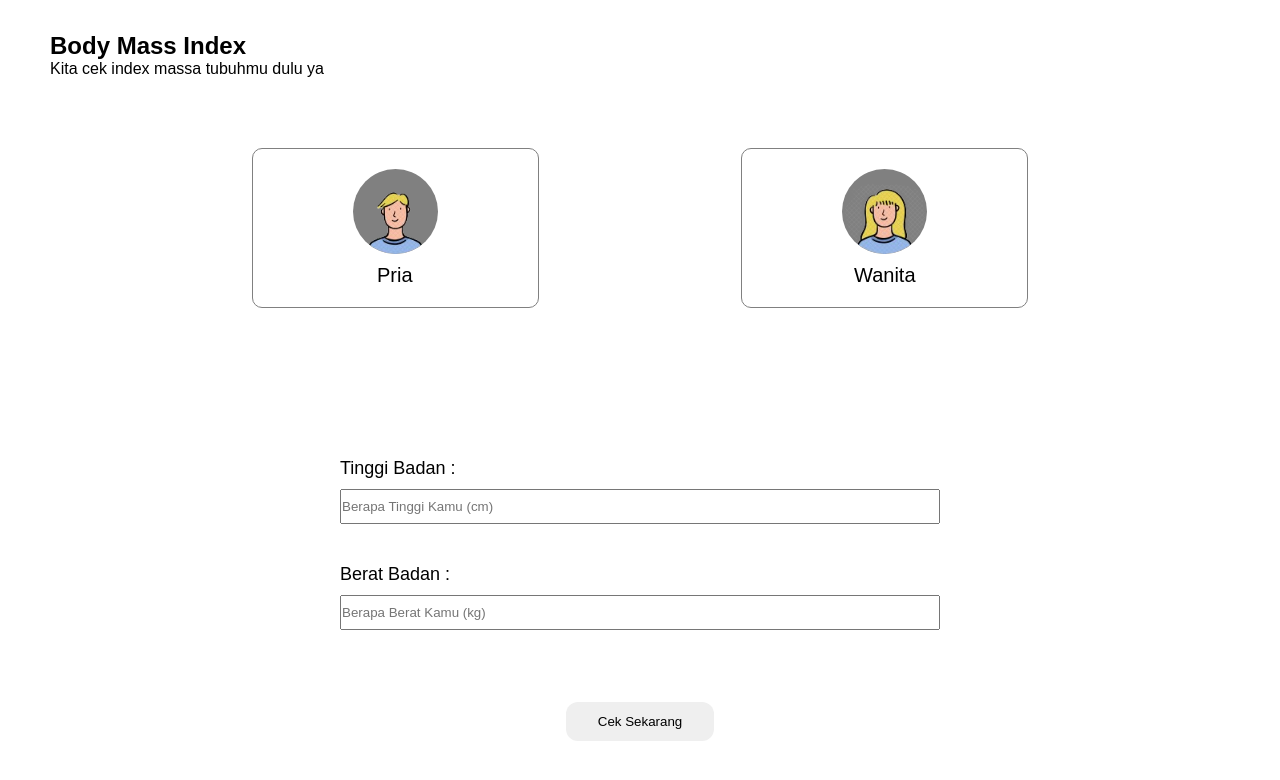
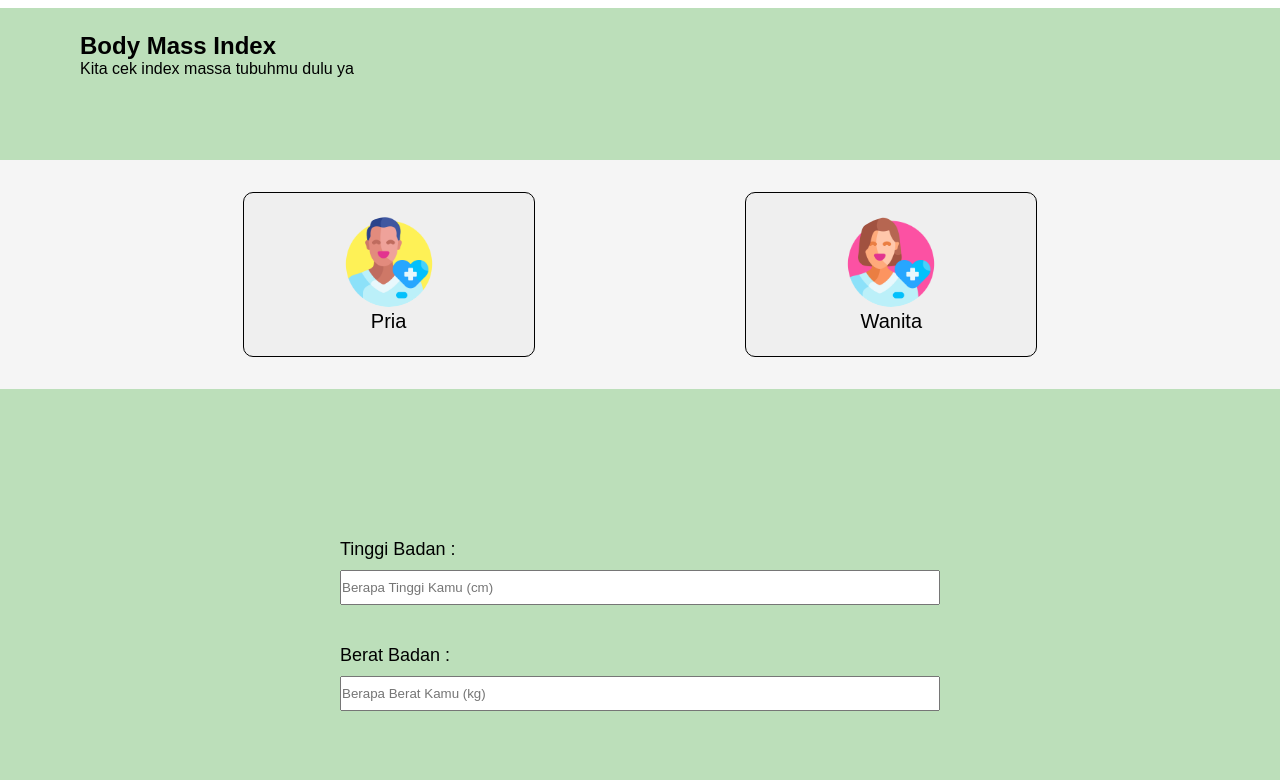
Before and after one commit to primamahardika06/Fito.io, a plain HTML site: page bmi.html in a window 1280 px wide. Shown: the part 80-860 px from the top of the page. Drawn offline with nearby package versions, Linux system fonts and the light colour scheme.

Commit message:
button warna

```diff
--- a/bmi.html
+++ b/bmi.html
@@ -1,18 +1,19 @@
 <!DOCTYPE html>
 <html lang="en">
-
   <head>
-  <meta charset="UTF-8">
-  <meta name="viewport" content="width=device-width, initial-scale=1.0">
-  <link rel="stylesheet" href="style.css">
-  <link rel="preconnect" href="https://fonts.googleapis.com">
-  <link href='https://unpkg.com/boxicons@2.1.4/css/boxicons.min.css' rel='stylesheet'>
+    <meta charset="UTF-8" />
+    <meta name="viewport" content="width=device-width, initial-scale=1.0" />
+    <link rel="stylesheet" href="style.css" />
+    <link rel="preconnect" href="https://fonts.googleapis.com" />
+    <link
+      href="https://unpkg.com/boxicons@2.1.4/css/boxicons.min.css"
+      rel="stylesheet"
+    />
     <script src="script.js"></script>
     <title>BMI Test</title>
   </head>
 
   <body>
-
     <!-- Nav Start -->
     <nav>
       <div class="title">
@@ -37,27 +38,27 @@
 
     <!-- bmi main start -->
 
-  <section  class="bmi_main">
+    <section class="bmi_main">
       <div class="bmi_title">
         <h1>Body Mass Index</h1>
         <p>Kita cek index massa tubuhmu dulu ya</p>
       </div>
 
       <div class="bmi_gender">
-      <div class="gender_pria">
+        <div class="gender_pria" id="genderPria">
           <div class="img_pria">
-          <img src="assets/pria.png" alt="" />
-        </div>
-        <div class="title_pria">
+            <button>
+              <img src="assets/man.png" alt="Pria" />
               <p>Pria</p>
+            </button>
           </div>
         </div>
         <div class="gender_wanita">
           <div class="img_wanita">
-          <img src="assets/wanita.png" alt="" />
-        </div>
-        <div class="title_wanita">
+            <button>
+              <img src="assets/women.png" alt="" />
               <p>Wanita</p>
+            </button>
           </div>
         </div>
       </div>
@@ -65,11 +66,19 @@
       <form id="bmiHasil" class="bmi_input" id="bmiForm">
         <div class="bmi_tinggi" id="height">
           <p>Tinggi Badan :</p>
-        <input id="heightInput" type="number" placeholder="Berapa Tinggi Kamu (cm)" />
+          <input
+            id="heightInput"
+            type="number"
+            placeholder="Berapa Tinggi Kamu (cm)"
+          />
         </div>
-      <div class="bmi_berat" id="weightt" >
+        <div class="bmi_berat" id="weightt">
           <p>Berat Badan :</p>
-        <input id="weightInput" type="number" placeholder="Berapa Berat Kamu (kg)"  />
+          <input
+            id="weightInput"
+            type="number"
+            placeholder="Berapa Berat Kamu (kg)"
+          />
         </div>
 
         <div class="button_bmi">
@@ -78,7 +87,6 @@
           </a>
         </div>
       </form>
-
 
       <div class="bmi_hasil hidden">
         <div class="detail_hasil">
@@ -89,19 +97,19 @@
         </div>
 
         <div class="bmi_scale">
-        <div style="--color:var(--kurus)">
+          <div style="--color: var(--kurus)">
             <h4>Kurus</h4>
             <p>&lt; 18,5</p>
           </div>
-        <div style="--color:var(--normal)">
+          <div style="--color: var(--normal)">
             <h4>Normal</h4>
             <p>18,5-24,9</p>
           </div>
-        <div style="--color:var(--gemuk)">
+          <div style="--color: var(--gemuk)">
             <h4>Gemuk</h4>
             <p>25-30</p>
           </div>
-        <div style="--color:var(--obesitas)">
+          <div style="--color: var(--obesitas)">
             <h4>Obesitas</h4>
             <p>> 30</p>
           </div>
@@ -112,9 +120,8 @@
     <!-- bmi main end -->
 
     <footer>
-
       <div class="logo_footer">
-       <img src="assets/logo_fito.png" width="100px" height="80px">
+        <img src="assets/logo_fito.png" width="100px" height="80px" />
       </div>
 
       <div class="nav_footer">
@@ -126,18 +133,16 @@
       </div>
 
       <div class="sosmed">
-        <i class='bx bxl-whatsapp'></i>
-        <i class='bx bxl-instagram' ></i>
-        <i class='bx bxl-tiktok' ></i>
-        <i class='bx bx-envelope' ></i>
-        <i class='bx bxl-twitter'></i>
+        <i class="bx bxl-whatsapp"></i>
+        <i class="bx bxl-instagram"></i>
+        <i class="bx bxl-tiktok"></i>
+        <i class="bx bx-envelope"></i>
+        <i class="bx bxl-twitter"></i>
       </div>
 
       <div class="Copyright">
-        <p style="font-weight: bold;">Copyright &copy; 2024 | FiTo</p>
+        <p style="font-weight: bold">Copyright &copy; 2024 | FiTo</p>
       </div>
-
     </footer>
   </body>
-
 </html>
--- a/style.css
+++ b/style.css
@@ -25,7 +25,7 @@ nav {
   display: flex;
   flex-direction: row;
   justify-content: space-between;
-  padding: 24px 32px;
+  padding: 24px 80px;
   width: 100%;
   z-index: 999;
   background-color: white;
@@ -85,7 +85,7 @@ nav a {
 
 .Navbar a:hover {
   color: var(--color-green);
-  border-bottom: 1px solid var(--color-green);
+  border-bottom: 1px solid black solid var(--color-green);
 }
 
 /* Nav End */
@@ -168,7 +168,6 @@ section.second_section .card {
   box-shadow: 2px 0px 12px 0px rgb(132, 131, 131);
   border-radius: 12px;
   padding-bottom: 35vh;
-
 }
 
 section.second_section .card img {
@@ -249,7 +248,7 @@ section.artikel_section {
 .artikel .kiri_artikel img {
   width: 800px;
   height: 500px;
-  border-radius:12px;
+  border-radius: 12px;
 }
 
 .artikel .detail_artikel {
@@ -270,7 +269,7 @@ section.artikel_section {
 .artikel .kanan_artikel img {
   width: 150px;
   height: 100px;
-  border-radius:12px;
+  border-radius: 12px;
 }
 
 .artikel .kanan_artikel .detail_img a {
@@ -330,37 +329,37 @@ section.artikel_section {
   padding: 12px 16px;
 }
 
-.card_artikel{
+.card_artikel {
   background-color: whitesmoke;
   box-shadow: 2px 0px 12px 0px rgb(132, 131, 131);
   padding-bottom: 8px;
   width: 300px;
   border-radius: 12px;
-  transition: .5s;
+  transition: 0.5s;
 }
 
-.card_artikel:hover{
+.card_artikel:hover {
   transform: scale(0.9);
 }
 
-.card_artikel a{
- text-decoration: none;
+.card_artikel a {
+  text-decoration: none;
 }
 
-.card_artikel .detail_teks2{
+.card_artikel .detail_teks2 {
   color: black;
   display: flex;
   flex-direction: column;
-  gap:8px;
+  gap: 8px;
 }
 
-.card_artikel .detail_teks2 .detail_sumber2{
+.card_artikel .detail_teks2 .detail_sumber2 {
   display: flex;
   flex-direction: row;
   gap: 20px;
 }
 
-.detail_sumber2 .sumber{
+.detail_sumber2 .sumber {
   padding: 0px 8px;
   border-radius: 4px;
   background-color: var(--color-green);
@@ -371,7 +370,7 @@ section.artikel_section {
   color: grey;
 }
 
-.selengkapnya{
+.selengkapnya {
   display: grid;
   display: none;
   grid-template-columns: repeat(auto-fit, minmax(280px, 1fr));
@@ -385,20 +384,20 @@ section.artikel_section {
   border-top-right-radius: 12px;
 }
 
-#read-more{
+#read-more {
   display: flex;
   align-self: center;
-  margin-top:20px ;
+  margin-top: 20px;
   padding: 12px 32px;
   border-radius: 8px;
   border: none;
   background-color: #589e54;
   color: white;
-  transition: .5s;
+  transition: 0.5s;
   cursor: pointer;
 }
 
-#read-more:hover{
+#read-more:hover {
   color: var(--color-green);
   background-color: #ffffff;
 }
@@ -410,11 +409,12 @@ section.artikel_section {
   display: flex;
   flex-direction: column;
   font-family: var(--font-family2);
-  padding: 12px 50px;
+  background-color: #8bc88893;
 }
 
 .bmi_main .bmi_title {
   margin-top: 100px;
+  padding: 12px 80px;
 }
 
 .bmi_main .bmi_gender {
@@ -423,48 +423,76 @@ section.artikel_section {
   justify-content: space-evenly;
   font-size: 20px;
   margin-top: 70px;
+  background-color: whitesmoke;
+  padding: 32px;
 }
 
 .bmi_gender .gender_pria {
   display: flex;
   flex-direction: column;
-  padding: 20px 100px;
-  border-radius: 10px;
-  border: 1px solid grey;
+  width: 292px;
+  height: 165px;
+  cursor: pointer;
 }
 
-.bmi_gender .gender_pria .title_pria {
-  display: flex;
-  margin-left: 24px;
-  margin-top: 5px;
+.gender_pria .img_pria {
+  height: 100%;
+}
+
+.gender_pria .img_pria p {
+  font-size: 20px;
+}
+
+.gender_pria button {
+  width: 100%;
+  height: 100%;
+  border-radius: 10px;
+  border: 1px solid black;
 }
 
 .bmi_gender .gender_pria img {
-  background-color: gray;
   border-radius: 50%;
-  height: 85px;
-  width: 85px;
+  height: 90px;
+  width: 90px;
 }
 
 .bmi_gender .gender_wanita {
   display: flex;
   flex-direction: column;
-  padding: 20px 100px;
-  border-radius: 10px;
-  border: 1px solid grey;
+  width: 292px;
+  height: 165px;
+  cursor: pointer;
 }
 
-.bmi_gender .gender_wanita .title_wanita {
-  display: flex;
-  margin-left: 12px;
-  margin-top: 5px;
+.gender_wanita .img_wanita {
+  height: 100%;
+}
+
+.gender_wanita .img_wanita p {
+  font-size: 20px;
+}
+
+.gender_wanita button {
+  width: 100%;
+  height: 100%;
+  border-radius: 10px;
+  border: 1px solid black;
 }
 
 .bmi_gender .gender_wanita img {
-  background-color: gray;
   border-radius: 50%;
-  height: 85px;
-  width: 85px;
+  height: 90px;
+  width: 90px;
+}
+
+.gender_pria button.active {
+  border: 1px solid rgb(0, 238, 255);
+  box-shadow: 2px 0px 12px 0px rgba(0, 225, 255, 0.3); /* Bayangan berwarna merah */
+}
+
+.gender_wanita button.active {
+  border: 1px solid var(--color-green);
+  box-shadow: 2px 0px 12px 0px rgba(0, 129, 24, 0.3); /* Bayangan berwarna merah */
 }
 
 .bmi_main .bmi_input {
@@ -474,7 +502,6 @@ section.artikel_section {
   margin-top: 150px;
   gap: 40px;
 }
-
 
 .bmi_main .bmi_input input {
   width: 600px;
@@ -497,14 +524,13 @@ section.artikel_section {
   border-radius: 12px;
   border: none;
   cursor: pointer;
-  transition: .5s;
+  transition: 0.5s;
 }
 
 .button_bmi button:hover {
   transform: scale(1.1);
   background-color: var(--color-green2);
   color: white;
-
 }
 
 .bmi_hasil {
@@ -568,7 +594,6 @@ input[type="number"]::-webkit-outer-spin-button {
   height: auto;
 }
 
-
 body.loaded .loader-container {
   display: none;
 }
@@ -582,7 +607,7 @@ footer {
   flex-direction: column;
   align-items: center;
   justify-content: center;
-  border-top: 1px solid #589e54;
+  border-top: 1px solid black solid #589e54;
   padding-top: 20px;
   gap: 12px;
 }
@@ -601,23 +626,22 @@ footer {
   color: black;
 }
 
-
 .nav_footer a:hover {
   color: var(--color-green);
-  border-bottom: 1px solid var(--color-green);
+  border-bottom: 1px solid black solid var(--color-green);
 }
 
-.sosmed{
+.sosmed {
   display: flex;
   gap: 12px;
   font-size: 20px;
   cursor: pointer;
 }
-.sosmed .bx{
+.sosmed .bx {
   color: var(--color-green);
   padding: 8px 8px;
   border-radius: 50%;
-  transition: .5s;
+  transition: 0.5s;
 }
 
 .sosmed .bx:hover {
@@ -636,5 +660,4 @@ footer {
   padding: 12px;
 }
 
-
 /* Footer End */
```
Also changed, not shown: script.js (+55 -33 lines), assets/man.png (added), assets/women.png (added). Lines whose indentation alone changed are shown as unchanged.
